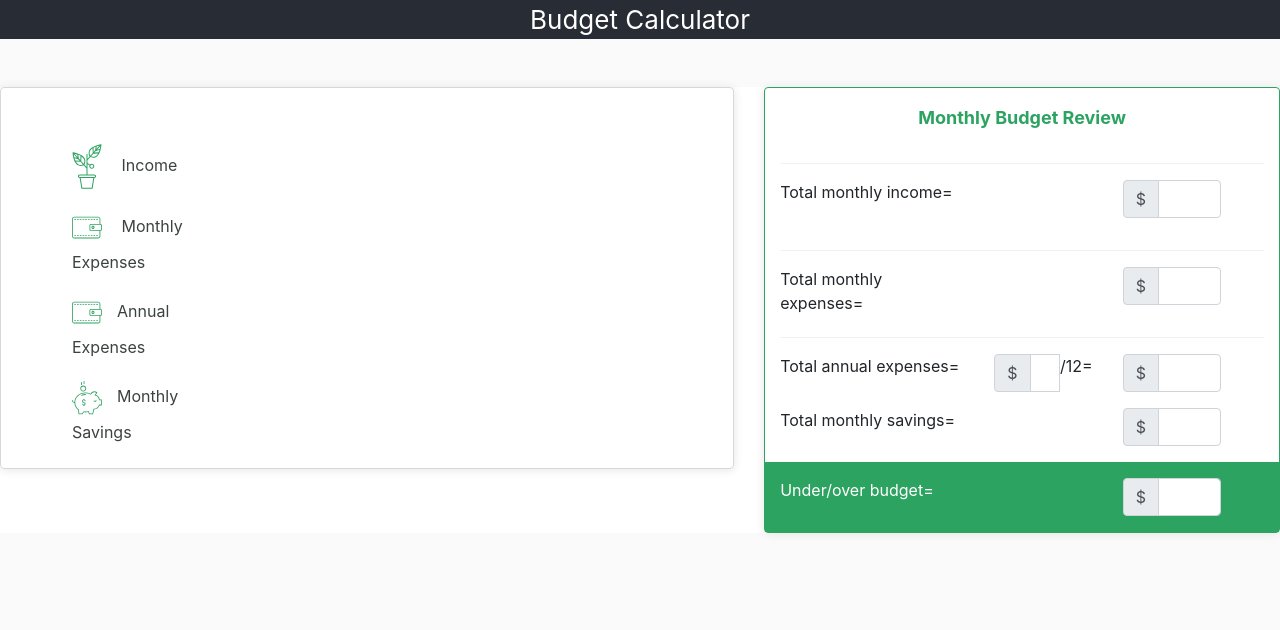
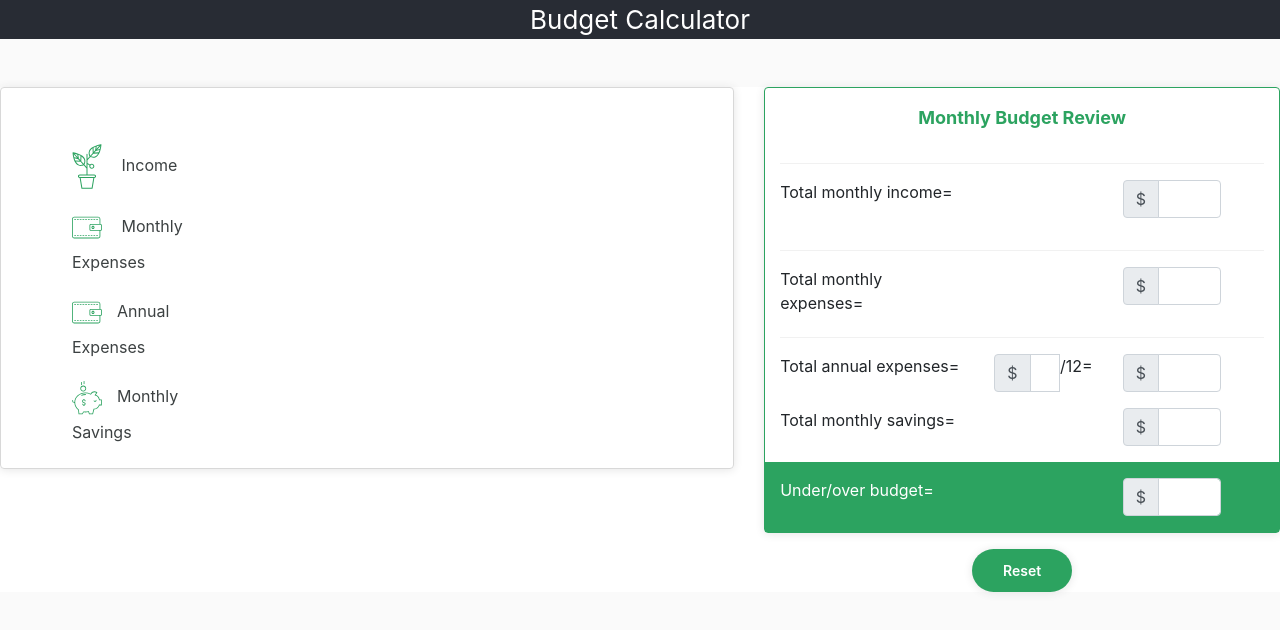
Before and after one commit to tanvigupta5215/budget-calculator, a React (Create React App) app in the folder app/: page / in a window 1280 px wide. Shown: the top 630 px of the page. Built offline with nearby package versions, Linux system fonts and the light colour scheme.

Commit message:
resetbutton added

```diff
--- a/app/src/monthly-budget-review-component/MonthlyBudgetReviewComponent.css
+++ b/app/src/monthly-budget-review-component/MonthlyBudgetReviewComponent.css
@@ -33,7 +33,16 @@ hr{
 .transparent-border{
     border-top: 1px light rgba(255, 255, 255,0);
 }
-
+.reset-button{
+    background-color: rgb(44, 163, 96);
+    color: rgb(255, 255, 255);
+    padding: 10px 30px;
+    font-size: 14px;
+    font-weight: 600;
+    cursor: pointer;
+    border-radius: 999999px;
+    box-shadow: rgb(229, 229, 229) 0px 1px 10px;
+}
 #budgetResultInput{
     color: #2ca360;
 }
--- a/app/src/monthly-budget-review-component/MonthlyBudgetReviewComponent.js
+++ b/app/src/monthly-budget-review-component/MonthlyBudgetReviewComponent.js
@@ -19,10 +19,21 @@ class MonthlyBudgetReviewComponent extends React.Component{
             this.setState(monthlyReviewState);
         });
     }
+    resetButtonEventHandling(){
+        this.state =  {
+            totalMonthlyIncome: '',
+            totalMonthlyExpenses: '',
+            totalAnnualExpense: '',
+            totalMonthlySavings: '',
+            finalBudgetValue: ''
+        };
+        this.setState(this.state);
+        }
 
     render(){
         return(
-            <div id="monthlyBudgetReviewItem" className="container">
+            <div>
+                <div id="monthlyBudgetReviewItem" className="container">
                 <div className="row">
                     <div className=" col pt-3 pb-3 heading text-center">Monthly Budget Review</div>
                 </div>
@@ -123,6 +134,8 @@ class MonthlyBudgetReviewComponent extends React.Component{
                     </div>
                 </div>
             </div>
+            <button type="button" onClick={this.resetButtonEventHandling.bind(this)} className="btn reset-button mt-3">Reset</button>
+            </div>
         );
     }
 }
```
